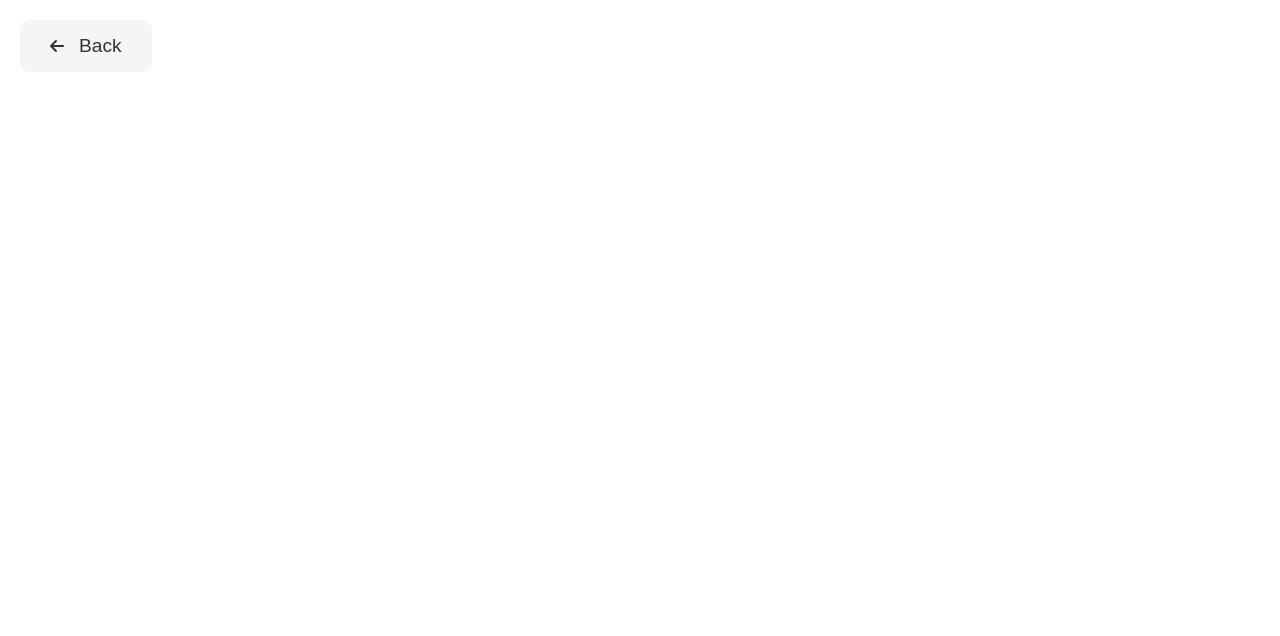
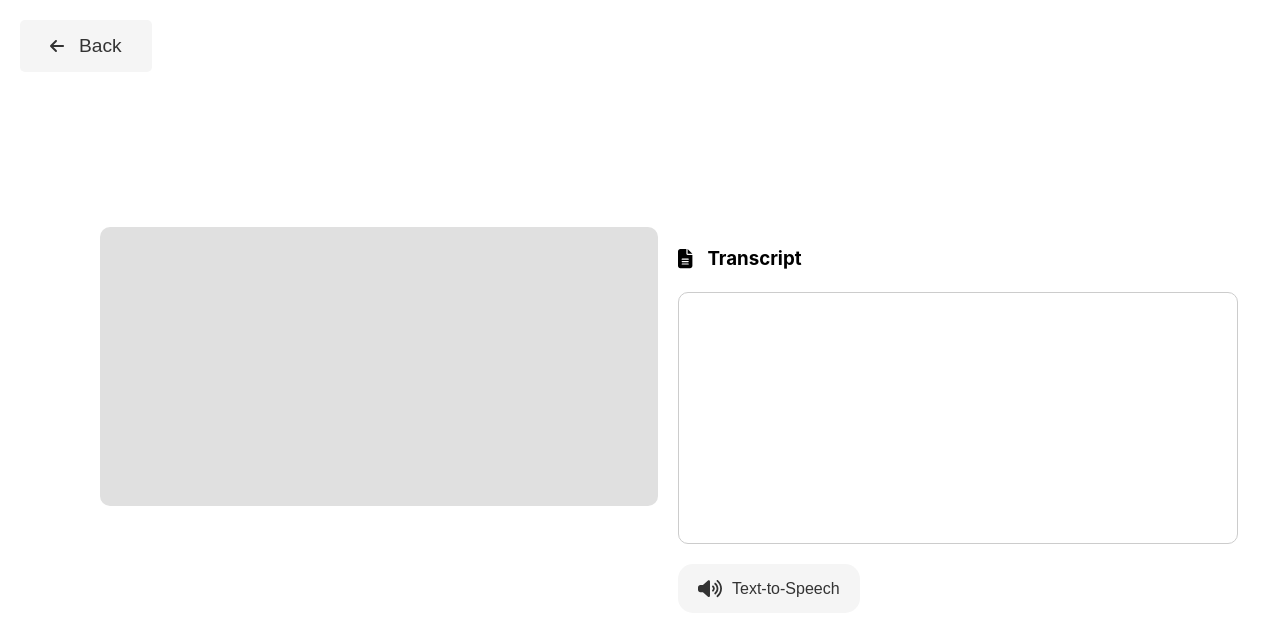
Before and after one commit to dylan-1006/team333, a React (Create React App) app in the folder frontend/: page /livewebcam in a window 1280 px wide. Shown: the top 636 px of the page. Built offline with nearby package versions, Linux system fonts and the light colour scheme; no server answers.

Commit message:
Fixed layout for live cam screen

```diff
--- a/frontend/src/LiveCam.css
+++ b/frontend/src/LiveCam.css
@@ -1,3 +1,15 @@
+.live-cam-container {
+  position: relative;
+  display: flex;
+  flex-direction: column;
+  align-items: center;
+  justify-content: center;
+  padding: 20px;
+  background-color: #ffffff;
+  height: 100vh;
+}
+
+/* Back Button */
 .back-button {
   position: absolute;
   top: 20px;
@@ -6,14 +18,10 @@
   background-color: #f5f5f5;
   color: #333;
   border: none;
-  border-radius: 10px;
+  border-radius: 5px;
   cursor: pointer;
   font-size: 1.2rem;
-}
-
-.back-icon {
-  margin-right: 15px;
-  font-size: 1rem;
+  transition: background-color 0.3s ease, transform 0.3s ease;
 }
 
 .back-button:hover {
@@ -24,3 +32,105 @@
 .back-button:active {
   background-color: #ccc;
 }
+
+.back-icon {
+  margin-right: 15px;
+  font-size: 1rem;
+}
+
+.content {
+  display: flex;
+  width: 100%;
+  justify-content: flex-start;
+  align-items: flex-start;
+  gap: 20px;
+  margin-top: 0;
+}
+
+/* Video Placeholder */
+.video-placeholder {
+  width: 45%;
+  height: auto;
+  background-color: #e0e0e0;
+  border-radius: 10px;
+  transform: scaleX(-1);
+  margin-left: 80px;
+  margin-top: 0;
+}
+
+/* Transcript Section */
+.transcript-section {
+  width: 45%;
+  text-align: left;
+  margin-top: 0;
+}
+
+.transcript-icon {
+  margin-right: 15px;
+  font-size: 1.2rem;
+}
+
+.transcript-placeholder {
+  width: 100%;
+  height: 250px;
+
+  border-radius: 15px;
+  border: 1px solid #ccc;
+  border-radius: 10px;
+  margin-bottom: 20px;
+}
+
+/* Controls */
+.controls {
+  display: flex;
+  align-items: center;
+  gap: 10px;
+}
+
+.text-to-speech-button {
+  display: flex;
+  align-items: center;
+  padding: 15px 20px;
+  background-color: #f5f5f5;
+  color: #333;
+  border: none;
+  border-radius: 15px;
+  cursor: pointer;
+  font-size: 1rem;
+  transition: background-color 0.3s ease;
+}
+
+.text-to-speech-button:hover {
+  background-color: #e0e0e0;
+}
+
+.speech-icon {
+  margin-right: 10px;
+  font-size: 1.2rem;
+}
+
+/* 🔹 Media Queries for Responsiveness */
+@media screen and (max-width: 768px) {
+  .video-placeholder {
+    width: 90%;
+  }
+}
+
+@media screen and (max-width: 480px) {
+  .live-cam-container {
+    padding: 4vw;
+  }
+
+  .back-button {
+    font-size: 0.9rem;
+    padding: 1vh 1.5vw;
+  }
+
+  .video-placeholder {
+    width: 100%;
+  }
+
+  .transcript-section {
+    width: 100%;
+  }
+}
--- a/frontend/src/LiveCam.js
+++ b/frontend/src/LiveCam.js
@@ -1,15 +1,37 @@
-import React from "react";
+import React, { useEffect, useRef } from "react";
 import { FontAwesomeIcon } from "@fortawesome/react-fontawesome";
-import { faArrowLeft } from "@fortawesome/free-solid-svg-icons";
+import {
+  faArrowLeft,
+  faFileAlt,
+  faVolumeUp,
+} from "@fortawesome/free-solid-svg-icons";
 import { useNavigate } from "react-router-dom";
 import "./LiveCam.css";
 
 function LiveCam() {
   const navigate = useNavigate();
+  const videoRef = useRef(null);
 
   const handleBack = () => {
-    navigate("/options");
+    navigate("/");
   };
+
+  useEffect(() => {
+    const getVideo = async () => {
+      try {
+        const stream = await navigator.mediaDevices.getUserMedia({
+          video: true,
+        });
+        if (videoRef.current) {
+          videoRef.current.srcObject = stream;
+        }
+      } catch (err) {
+        console.error("Error accessing webcam: ", err);
+      }
+    };
+
+    getVideo();
+  }, []);
 
   return (
     <div className="live-cam-container">
@@ -17,7 +39,27 @@ function LiveCam() {
         <FontAwesomeIcon icon={faArrowLeft} className="back-icon" />
         Back
       </button>
-      {/* Add your live cam content here */}
+      <div className="content">
+        <video
+          ref={videoRef}
+          className="video-placeholder"
+          autoPlay
+          playsInline
+        ></video>
+        <div className="transcript-section">
+          <h3>
+            <FontAwesomeIcon icon={faFileAlt} className="transcript-icon" />
+            Transcript
+          </h3>
+          <div className="transcript-placeholder"></div>
+          <div className="controls">
+            <button className="text-to-speech-button">
+              <FontAwesomeIcon icon={faVolumeUp} className="speech-icon" />
+              Text-to-Speech
+            </button>
+          </div>
+        </div>
+      </div>
     </div>
   );
 }
```
